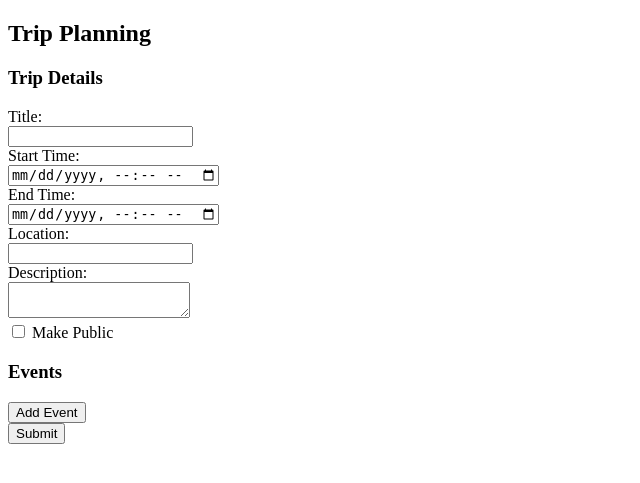
After one commit to CHIHCHIEH-LAI/ExploreXchange, a FastAPI app: page /trip/plan in a window 1280 px wide. The commit adds this page. Shown: the top 483 px of the page, without its empty margins (0-640 px from the left). Run offline with FastAPI, Linux system fonts and the light colour scheme; parts of the project's set-up code (start-up, migrations or seed data) failed here and were passed over.

Commit message:
implement frontend of trip planning

```diff
--- a/app/frontend/templates/home.html
+++ b/app/frontend/templates/home.html
@@ -7,7 +7,7 @@
 <body>
     <h2>Welcome, {{ name }}</h2>
     <p>This is your dashboard.</p>
-    <a href="/trip-planning">Plan a Trip</a><br>
+    <a href="/trip/plan">Plan a Trip</a><br>
     <a href="/logout">Logout</a>
 </body>
 </html>
--- /dev/null
+++ b/app/frontend/templates/trip_planning.html
@@ -0,0 +1,65 @@
+<!DOCTYPE html>
+<html lang="en">
+<head>
+    <meta charset="UTF-8">
+    <title>Trip Planning</title>
+</head>
+<body>
+    <h2>Trip Planning</h2>
+    <form action="/create-trip" method="post">
+        <h3>Trip Details</h3>
+        <label for="title">Title:</label><br>
+        <input type="text" id="title" name="title"><br>
+        <label for="start_time">Start Time:</label><br>
+        <input type="datetime-local" id="start_time" name="start_time"><br>
+        <label for="end_time">End Time:</label><br>
+        <input type="datetime-local" id="end_time" name="end_time"><br>
+        <label for="location">Location:</label><br>
+        <input type="text" id="location" name="location"><br>
+        <label for="description">Description:</label><br>
+        <textarea id="description" name="description"></textarea><br>
+        <input type="checkbox" id="public" name="public">
+        <label for="public">Make Public</label><br>
+
+        <h3>Events</h3>
+        <div id="events">
+            <!-- Event inputs will be added here -->
+        </div>
+        <button type="button" onclick="addEvent()">Add Event</button><br>
+        <input type="submit" value="Submit">
+    </form>
+
+    <script>
+        let eventCount = 0;
+
+        function addEvent() {
+            var container = document.getElementById("events");
+            var eventHTML = `
+                <div id="event-${eventCount}">
+                    <h4>Event</h4>
+                    <label for="events_title">Title:</label><br>
+                    <input type="text" name="events_title_${eventCount}"><br>
+                    <label for="events_start_time">Start Time:</label><br>
+                    <input type="datetime-local" name="events_start_time_${eventCount}"><br>
+                    <label for="events_end_time">End Time:</label><br>
+                    <input type="datetime-local" name="events_end_time_${eventCount}"><br>
+                    <label for="events_location">Location:</label><br>
+                    <input type="text" name="events_location_${eventCount}"><br>
+                    <label for="events_description">Description:</label><br>
+                    <textarea name="events_description_${eventCount}"></textarea><br>
+                    <button type="button" onclick="deleteEvent(${eventCount})">Delete Event</button>
+                </div>
+            `;
+            container.innerHTML += eventHTML;
+            eventCount++;
+        }
+
+        function deleteEvent(eventId) {
+            var eventDiv = document.getElementById("event-" + eventId);
+            if (eventDiv) {
+                eventDiv.remove();
+            }
+        }
+    </script>
+</body>
+</html>
--- a/app/trip_service/router.py
+++ b/app/trip_service/router.py
@@ -1,6 +1,6 @@
-from fastapi import APIRouter, BackgroundTasks, status, Depends
+from fastapi import APIRouter, Request, BackgroundTasks, status, Depends
+from fastapi.templating import Jinja2Templates
 from fastapi.responses import FileResponse
-from typing import List
 import os
 
 from app.common.models.trip import Trip
@@ -9,11 +9,18 @@ from app.trip_service.dependencies import (
     get_trip_downloader
 )
 from app.trip_service.config import ICS_DIR_PATH
+from app.config import FRONTEND_TEMPLATE_DIR
 
 router = APIRouter()
 
+templates = Jinja2Templates(directory=FRONTEND_TEMPLATE_DIR)
+
 # tripMgr = get_trip_collection_manager()
 # downloader = get_trip_downloader()
+
+@router.get("/trip/plan")
+async def plan_trip(request: Request):
+    return templates.TemplateResponse("trip_planning.html", {"request": request})
 
 @router.delete("/clear-trips", status_code=status.HTTP_204_NO_CONTENT)
 async def clear_trips(
```
